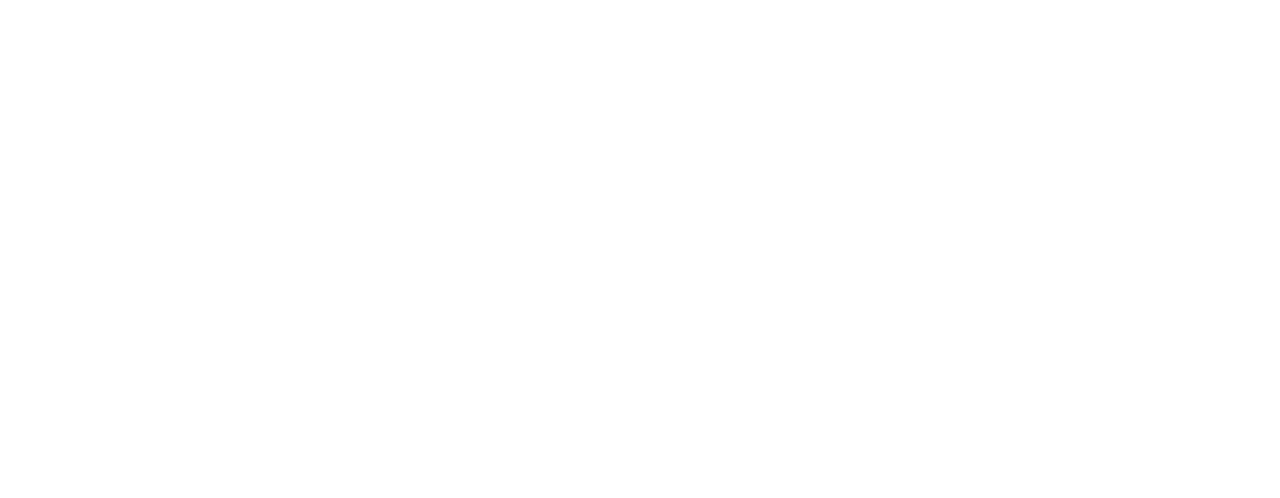
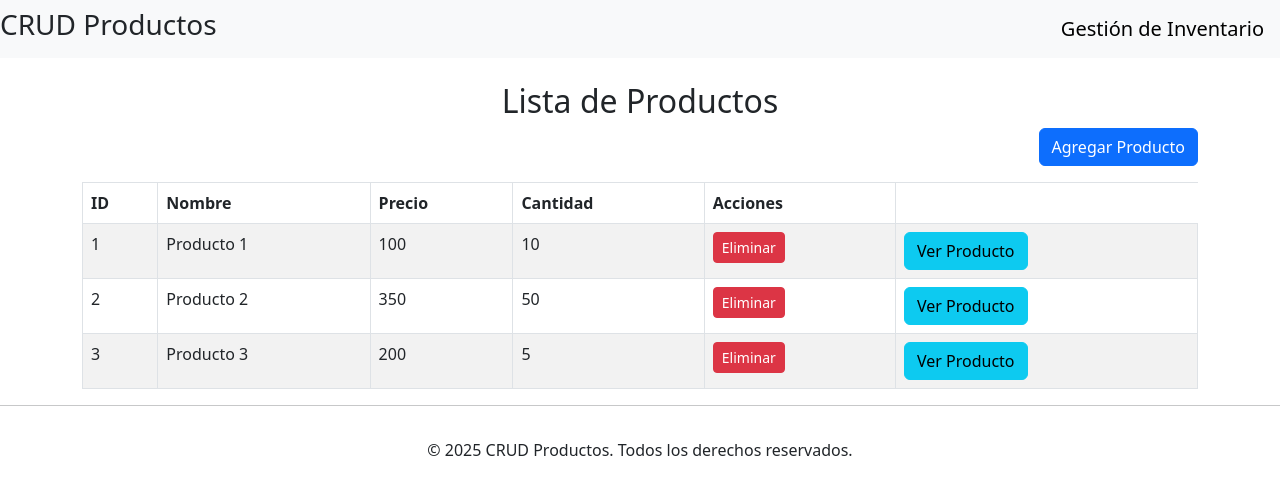
Before and after one commit to yBetancurr4002/crud-products-client, a plain HTML site: page index.html in a window 1280 px wide. Drawn offline with nearby package versions, Linux system fonts and the light colour scheme.

Commit message:
update 01

```diff
--- a/assets/js/app.js
+++ b/assets/js/app.js
@@ -0,0 +1,94 @@
+$(document).ready(function() {
+  // let products = [];
+  let products = [
+    {
+      id: 1,
+      nombre: "Producto 1",
+      precio: 100,
+      cantidad: 10,
+    },
+    {
+      id: 2,
+      nombre: "Producto 2",
+      precio: 350,
+      cantidad: 50,
+    },
+    {
+      id: 3,
+      nombre: "Producto 3",
+      precio: 200,
+      cantidad: 5,
+    },
+  ];
+
+  function mostrarProductos() {
+    const listaProductos = $("#productTableBody");
+    listaProductos.empty(); // Limpiar la lista antes de agregar los productos 👈
+
+    if (products.length === 0) {
+      listaProductos.append("<tr><td colspan='4'>No hay productos disponibles</td></tr>");
+      return;
+    }
+
+    products.forEach((producto) => {
+      const fila = $("<tr></tr>");
+      fila.append($("<td></td>").text(producto.id));
+      fila.append($("<td></td>").text(producto.nombre));
+      fila.append($("<td></td>").text(producto.precio));
+      fila.append($("<td></td>").text(producto.cantidad));
+      fila.append(
+        $("<td></td>").append(
+          $("<button></button>")
+            .text("Eliminar")
+            .addClass("btn btn-danger btn-sm")
+            .click(() => {
+              products = products.filter((p) => p.id !== producto.id);
+
+              mostrarProductos();
+            })
+        )
+      );
+
+      // Agregar btn ver detalles
+      fila.append(
+        $("<td></td>").append(
+          $(`<button class="btn btn-info" data-id="${producto.id}"> Ver Producto </button>`)
+
+        )
+        // const tdVer =
+      );
+
+
+      listaProductos.append(fila);
+    });
+  }
+
+  // btn ver detalles
+  $('verProducto').on('click', function() {
+    const id = $(this).data('id');
+    mostrarDetalles(id);
+
+  });
+
+
+  function mostrarDetalles(id) {
+    const producto = products.find((p) => p.id === id);
+    if (producto) {
+      const detalles = `
+        <h5>Detalles del Producto</h5>
+        <p><strong>ID:</strong> ${producto.id}</p>
+        <p><strong>Nombre:</strong> ${producto.nombre}</p>
+        <p><strong>Precio:</strong> ${producto.precio}</p>
+        <p><strong>Cantidad:</strong> ${producto.cantidad}</p>
+      `;
+      $("#verDetalle").html(detalles);
+    } else {
+      alert("Producto no encontrado");
+    }
+  }
+
+
+
+  mostrarProductos();
+
+});
--- a/index.html
+++ b/index.html
@@ -3,9 +3,99 @@
 <head>
   <meta charset="UTF-8">
   <meta name="viewport" content="width=device-width, initial-scale=1.0">
-  <title>Document</title>
+  <link rel="stylesheet" href="https://cdnjs.cloudflare.com/ajax/libs/bootstrap/5.3.0/css/bootstrap.min.css" integrity="sha512-t4GWSVZO1eC8BM339Xd7Uphw5s17a86tIZIj8qRxhnKub6WoyhnrxeCIMeAqBPgdZGlCcG2PrZjMc+Wr78+5Xg==" crossorigin="anonymous" referrerpolicy="no-referrer" />
+
+  <title>CRUD Productos</title>
 </head>
 <body>
 
+  <header>
+    <nav class="navbar navbar-light bg-light">
+      <h3>CRUD Productos</h3>
+      <span class="navbar-brand mb-0 h1">Gestión de Inventario</span>
+    </nav>
+
+  </header>
+
+  <main class="container">
+    <section class="mt-4">
+      <h2 class="text-center">Lista de Productos</h2>
+      <div class="mb-3 text-end">
+        <button class="btn btn-primary" id="addProductBtn">Agregar Producto</button>
+      </div>
+      <table class="table table-bordered table-striped">
+        <thead>
+          <tr>
+            <th>ID</th>
+            <th>Nombre</th>
+            <th>Precio</th>
+            <th>Cantidad</th>
+            <th>Acciones</th>
+          </tr>
+        </thead>
+        <tbody id="productTableBody">
+          <!-- Los productos se cargarán aquí mediante JavaScript -->
+        </tbody>
+      </table>
+
+    </section>
+
+  </main>
+    <!-- modales -->
+    <div class="modal fade" id="productModal" tabindex="-1" aria-labelledby="productModalLabel" aria-hidden="true">
+      <div class="modal-dialog">
+        <div class="modal-content">
+          <div class="modal-header">
+            <h5 class="modal-title" id="productModalLabel">Agregar Producto</h5>
+            <button type="button" class="btn-close" data-bs-dismiss="modal" aria-label="Close"></button>
+          </div>
+          <div class="modal-body">
+            <form id="productForm">
+              <input type="hidden" id="productId">
+              <div class="mb-3">
+                <label for="productName" class="form-label">Nombre</label>
+                <input type="text" class="form-control" id="productName" required>
+
+                <label for="productPrice" class="form-label">Precio</label>
+                <input type="number" class="form-control" id="productName" required>
+                <label for="productQuantity" class="form-label">Cantidad</label>
+                <input type="number" class="form-control" id="productQuantity" required>
+              </div>
+              <button type="submit" class="btn btn-primary">Guardar</button>
+            </form>
+          </div>
+       </div>
+      </div>
+    </div>
+
+    <!-- modal ver detalle -->
+    <div class="modal fade" id="productDetailModal" tabindex="-1" aria-labelledby="productDetailModalLabel" aria-hidden="true">
+      <div class="modal-dialog modal-lg">
+        <div class="modal-content">
+          <div class="modal-header">
+            <h5 class="modal-title" id="productDetailModalLabel">Detalles del Producto</h5>
+            <button type="button" class="btn-close" data-bs-dismiss="modal" aria-label="Close"></button>
+          </div>
+          <div class="modal-body" id="verDetalle">
+            <div class="row">
+
+
+            </div>
+          </div>
+        </div>
+      </div>
+    </div>
+
+
+    <hr>
+    <footer>
+      <div class="text-center py-3">
+        <p>&copy; 2025 CRUD Productos. Todos los derechos reservados.</p>
+      </div>
+    </footer>
+
+  <script src="https://cdnjs.cloudflare.com/ajax/libs/jquery/3.6.0/jquery.min.js" integrity="sha512-894YE6QWD5I59HgZOGReFYm4dnWc1Qt5NtvYSaNcOP+u1T9qYdvdihz0PPSiiqn/+/3e7Jo4EaG7TubfWGUrMQ==" crossorigin="anonymous" referrerpolicy="no-referrer"></script>
+  <script src="https://cdnjs.cloudflare.com/ajax/libs/bootstrap/5.3.0/js/bootstrap.bundle.min.js" integrity="sha512-VK2zcvntEufaimc+efOYi622VN5ZacdnufnmX7zIhCPmjhKnOi9ZDMtg1/ug5l183f19gG1/cBstPO4D8N/Img==" crossorigin="anonymous" referrerpolicy="no-referrer"></script>
+  <script src="./assets/js/app.js"></script>
 </body>
 </html>
```
Also changed, not shown: 1 other file.
